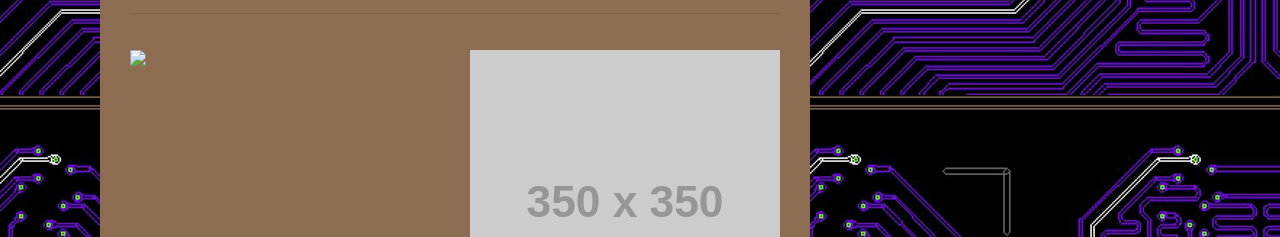
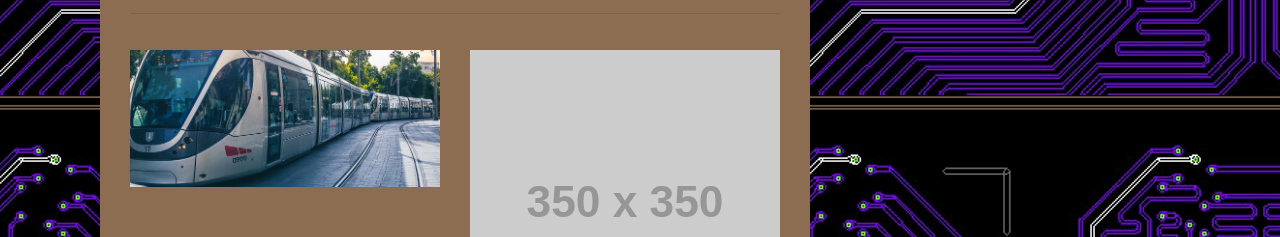
Before and after one commit to xreignmanx/RobertBallentinegithub, a plain HTML site: page index.html in a window 1280 px wide. Shown: the part 644-881 px from the top of the page. Drawn offline with nearby package versions, Linux system fonts and the light colour scheme; placeholder pictures from the web are drawn by us.

Commit message:
Train add

```diff
--- a/index.html
+++ b/index.html
@@ -70,8 +70,9 @@
                 <hr />
                 <div class="row">
                     <div class="col-sm-6 col-md-12 col-lg-6">
-                    <img class="img-fluid port-image" id="idTrain" src="..assets/images/train.jpeg">
-                    <!-- <a href="../"><img src=../images/top2.jpg></a> -->
+                        <a href="https://xreignmanx.github.io/Train-Activity/">
+                            <img class="img-fluid port-image" src="./assets/images/train.jpeg">
+                        </a>
 
                     </div>
                     <div class="col-sm-6 col-md-12 col-lg-6">
```
Also changed, not shown: javascript/main.js (deleted).
